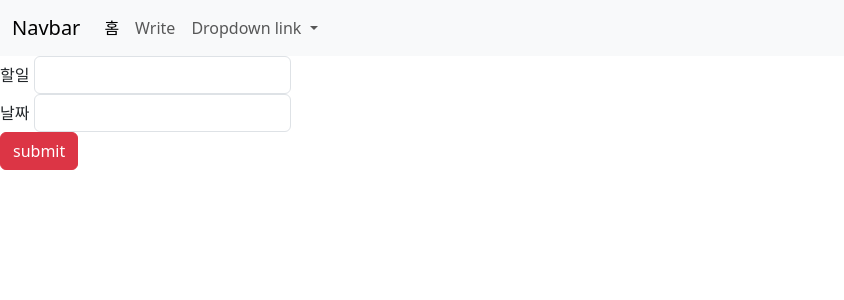
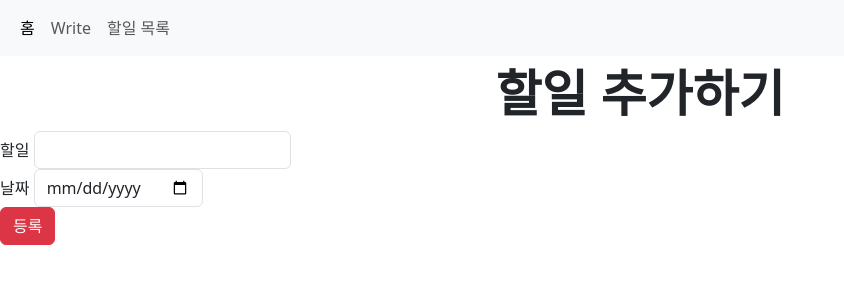
Before and after one commit to heidi3115/todoApp, a Node server app: page /write in a window 1280 px wide. Shown: the top 300 px of the page, without its empty margins (0-844 px from the left). Run offline with Node 20, Linux system fonts and the light colour scheme; some libraries are stand-ins or nearby versions.

Commit message:
css 일부 수정

```diff
--- a/server.js
+++ b/server.js
@@ -34,7 +34,6 @@ app.get('/write', (req, res) => {
 
 
 app.post('/add', (req, res) => {
-    res.send('전송완료')
     db.collection('counter').findOne({name: 'postNumber'}, (err, result) => {
         const totalPost = result.totalPost
         db.collection('post').insertOne({_id: totalPost+1, 'title': req.body.title, 'date': req.body.date})
--- a/write.html
+++ b/write.html
@@ -5,38 +5,41 @@
     <meta name="viewport" content="width=device-width, initial-scale=1">
     <title>Bootstrap demo</title>
     <link href="https://cdn.jsdelivr.net/npm/bootstrap@5.3.1/dist/css/bootstrap.min.css" rel="stylesheet" integrity="sha384-4bw+/aepP/YC94hEpVNVgiZdgIC5+VKNBQNGCHeKRQN+PtmoHDEXuppvnDJzQIu9" crossorigin="anonymous">
+    <style>
+        .main {
+            margin: 0 auto;
+            width: 50%;
+            text-align: center;
+            font-weight: bold;
+            font-size: 50px;
+        }
+    </style>
 </head>
 <body>
-
 <nav class="navbar navbar-expand-lg bg-body-tertiary">
     <div class="container-fluid">
-        <a class="navbar-brand" href="#">Navbar</a>
         <button class="navbar-toggler" type="button" data-bs-toggle="collapse" data-bs-target="#navbarNavDropdown" aria-controls="navbarNavDropdown" aria-expanded="false" aria-label="Toggle navigation">
             <span class="navbar-toggler-icon"></span>
         </button>
         <div class="collapse navbar-collapse" id="navbarNavDropdown">
             <ul class="navbar-nav">
                 <li class="nav-item">
-                    <a class="nav-link active" aria-current="page" href="#">홈</a>
+                    <a class="nav-link active" aria-current="page" href="/#">홈</a>
                 </li>
                 <li class="nav-item">
-                    <a class="nav-link" href="#">Write</a>
+                    <a class="nav-link" href="/write">Write</a>
                 </li>
-                <li class="nav-item dropdown">
-                    <a class="nav-link dropdown-toggle" href="#" role="button" data-bs-toggle="dropdown" aria-expanded="false">
-                        Dropdown link
-                    </a>
-                    <ul class="dropdown-menu">
-                        <li><a class="dropdown-item" href="#">Action</a></li>
-                        <li><a class="dropdown-item" href="#">Another action</a></li>
-                        <li><a class="dropdown-item" href="#">Something else here</a></li>
-                    </ul>
+                <li class="nav-item">
+                    <a class="nav-link" href="/list">할일 목록</a>
                 </li>
             </ul>
         </div>
     </div>
 </nav>
 
+<div class="main">
+    할일 추가하기
+</div>
 
 <div>
     <form action="/add" method="POST">
@@ -50,10 +53,10 @@
         <div class="form-group">
             <label>날짜</label>
             <label>
-                <input type="text" class="form-control" name="date">
+                <input type="date" class="form-control" name="date">
             </label>
         </div>
-        <button type="submit" class="btn btn-danger">submit</button>
+        <button type="submit" class="btn btn-danger">등록</button>
     </form>
 </div>
 
```
Also changed, not shown: index.html (+4 -12 lines), views/list.ejs (+4 -12 lines), README.md.
